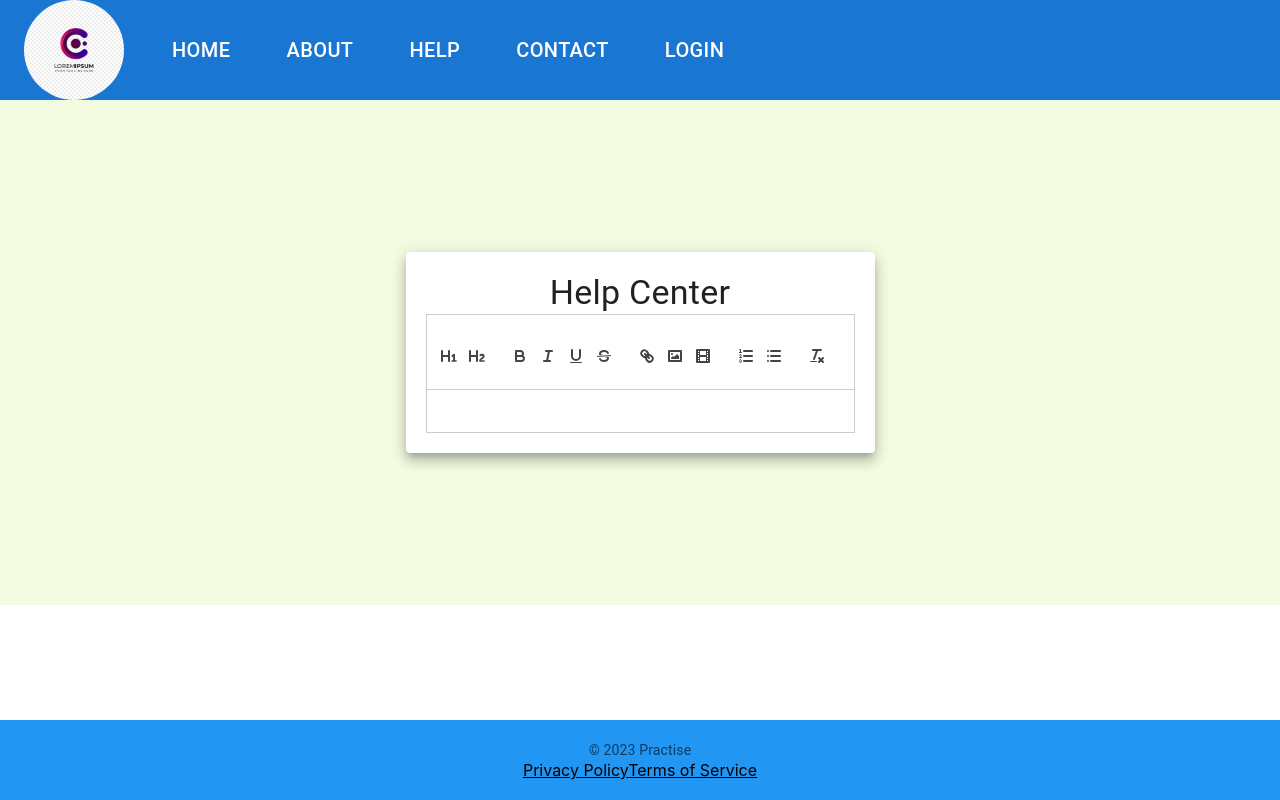
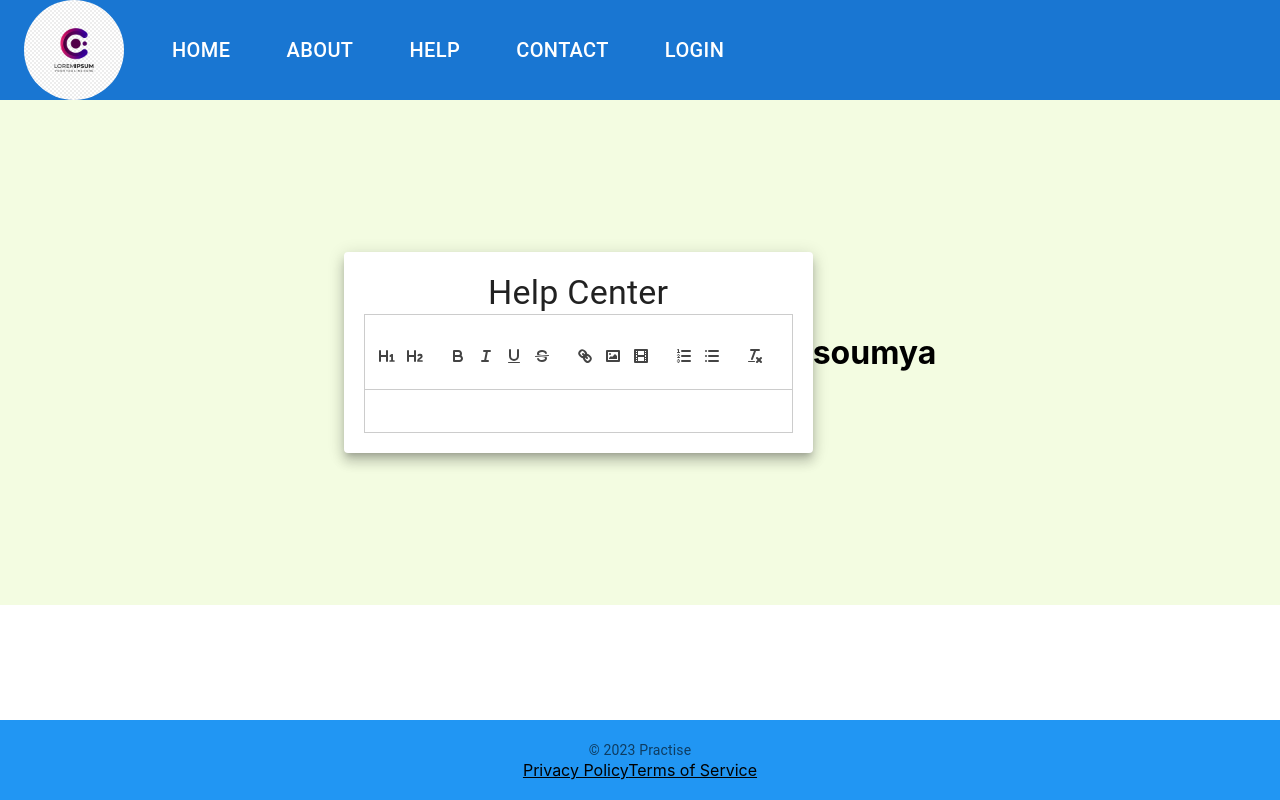
Before and after one commit to soumyagithub2299/practise, a React (Create React App) app: page /help in a window 1280 px wide. Built offline with nearby package versions, Linux system fonts and the light colour scheme.

Commit message:
updated h1

```diff
--- a/src/components/Help/Help.js
+++ b/src/components/Help/Help.js
@@ -44,6 +44,13 @@ const Help = () => {
           className="help-editor"
         />
       </Paper>
+
+
+
+<h1>soumya</h1>
+
+
+
     </div>
   );
 };
```
